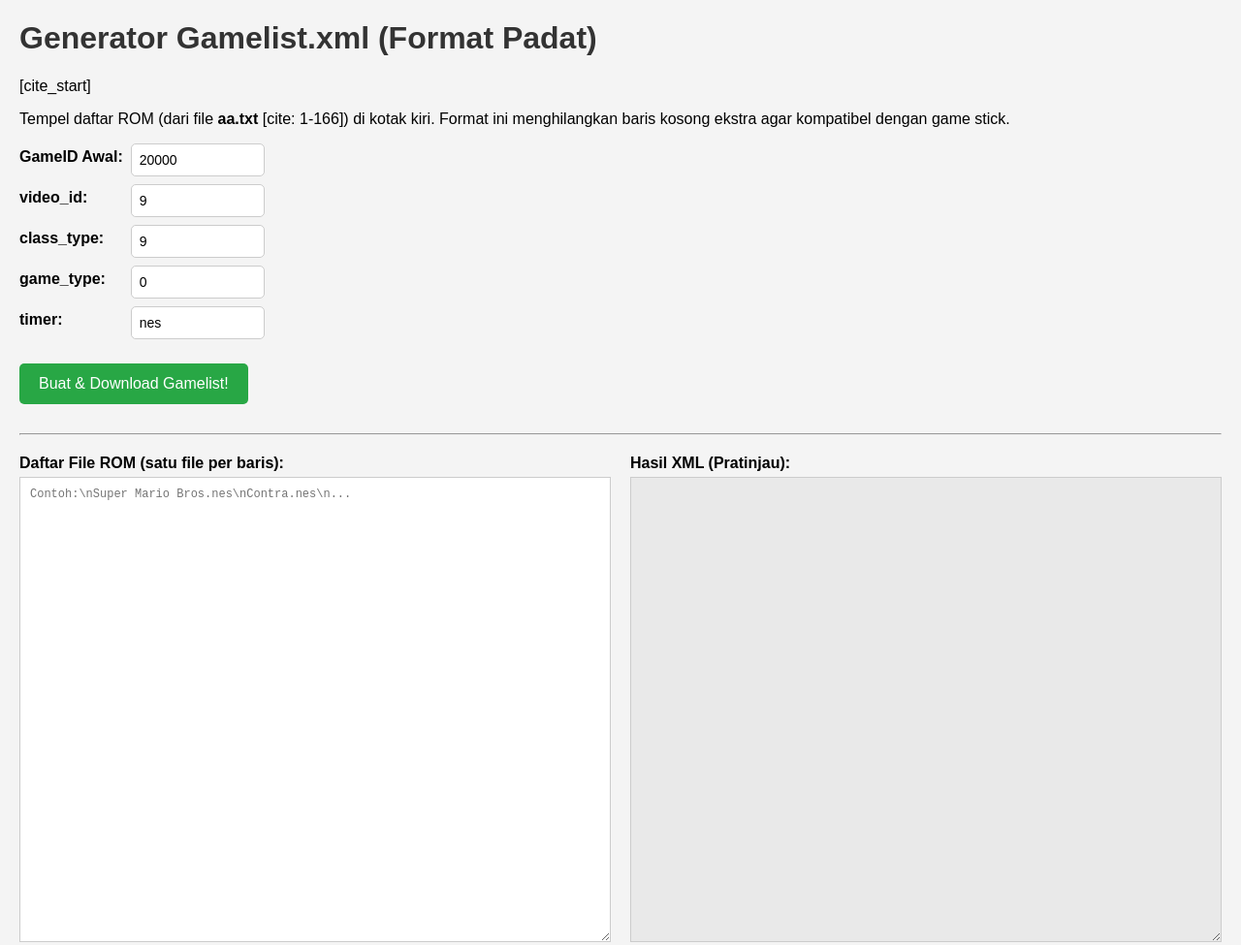
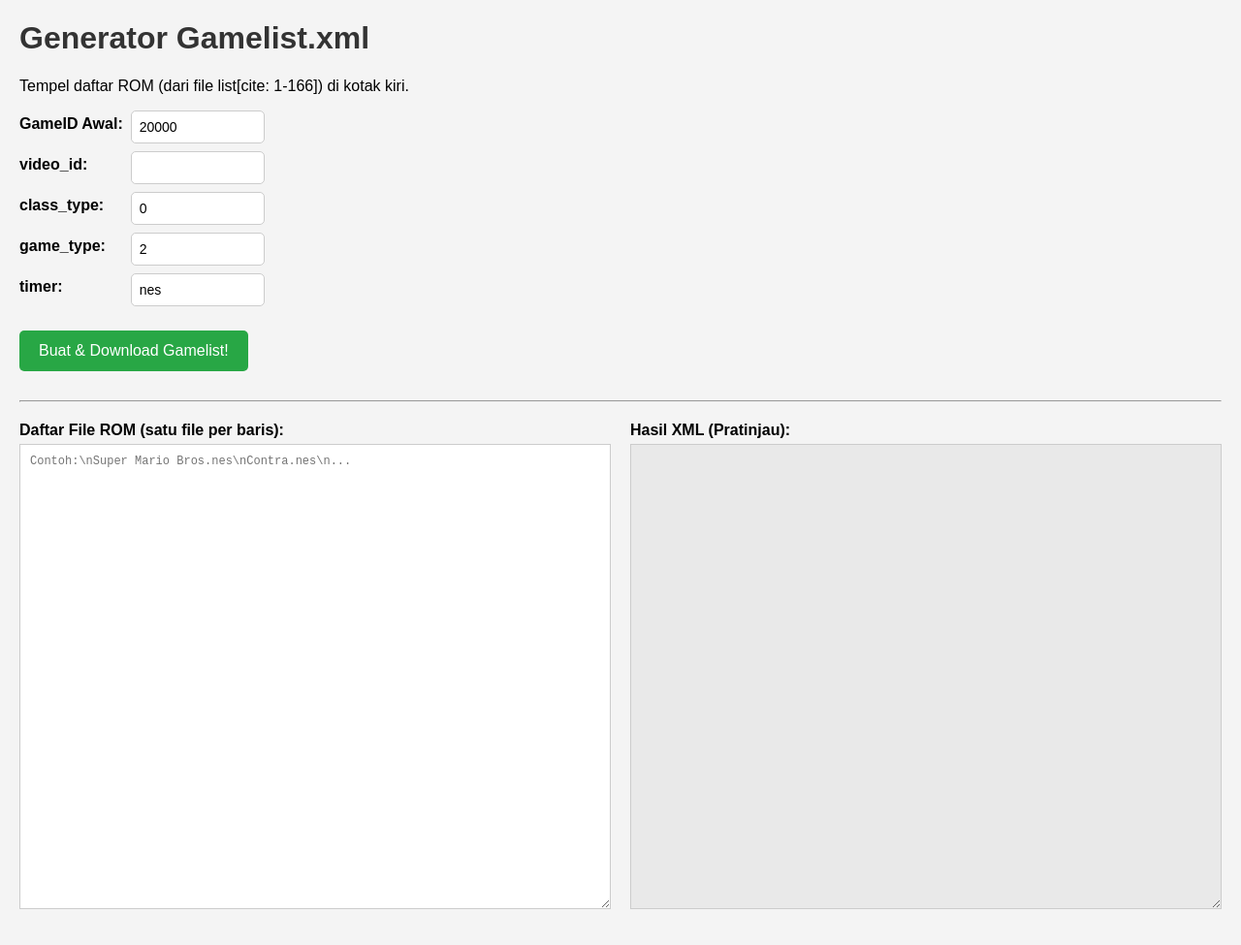
Before and after one commit to SherlyKinan/SherlyKinan.github.io, a plain HTML site: page index.html in a window 1280 px wide. Shown: the whole page at 97% size. Drawn offline with Linux system fonts and the light colour scheme.

Commit message:
Update index.html

```diff
--- a/index.html
+++ b/index.html
@@ -3,7 +3,7 @@
 <head>
     <meta charset="UTF-8">
     <meta name="viewport" content="width=device-width, initial-scale=1.0">
-    <title>Generator Gamelist.xml (Format Padat)</title>
+    <title>Generator Gamelist.xml</title>
     <style>
         body { font-family: sans-serif; margin: 20px; background-color: #f4f4f4; }
         h1 { color: #333; }
@@ -51,21 +51,21 @@
 </head>
 <body>
 
-    <h1>Generator Gamelist.xml (Format Padat)</h1>
-    [cite_start]<p>Tempel daftar ROM (dari file <b>aa.txt</b> [cite: 1-166]) di kotak kiri. Format ini menghilangkan baris kosong ekstra agar kompatibel dengan game stick.</p>
+    <h1>Generator Gamelist.xml</h1>
+    <p>Tempel daftar ROM (dari file list[cite: 1-166]) di kotak kiri.</p>
 
     <div class="config-grid">
         <label for="startId">GameID Awal:</label>
         <input type="number" id="startId" value="20000">
 
         <label for="videoId">video_id:</label>
-        <input type="number" id="videoId" value="9">
+        <input type="number" id="videoId" value="l">
 
         <label for="classType">class_type:</label>
-        <input type="number" id="classType" value="9">
+        <input type="number" id="classType" value="0">
 
         <label for="gameType">game_type:</label>
-        <input type="number" id="gameType" value="0">
+        <input type="number" id="gameType" value="2">
 
         <label for="timerValue">timer:</label>
         <input type="text" id="timerValue" value="nes">
```
